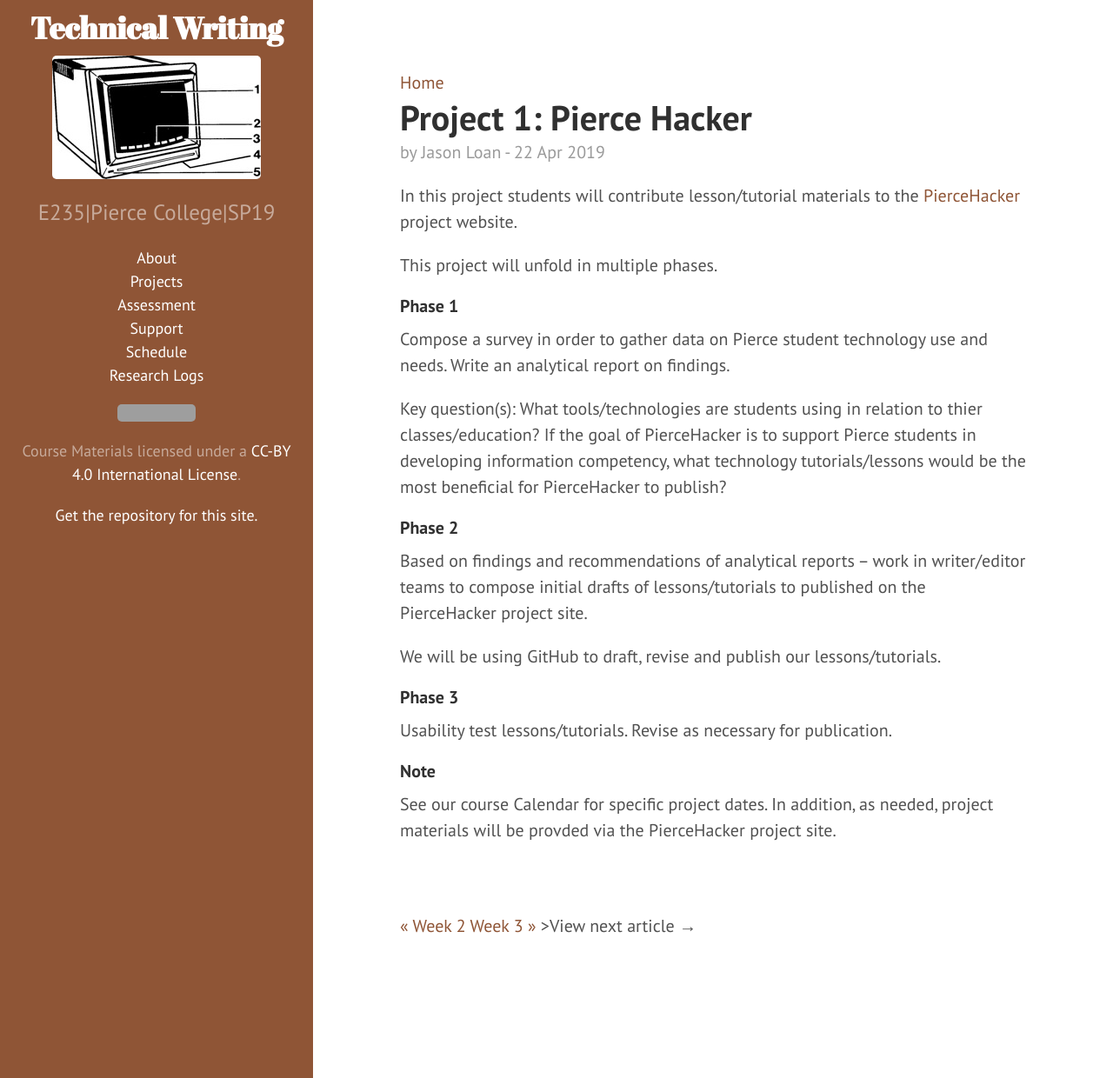
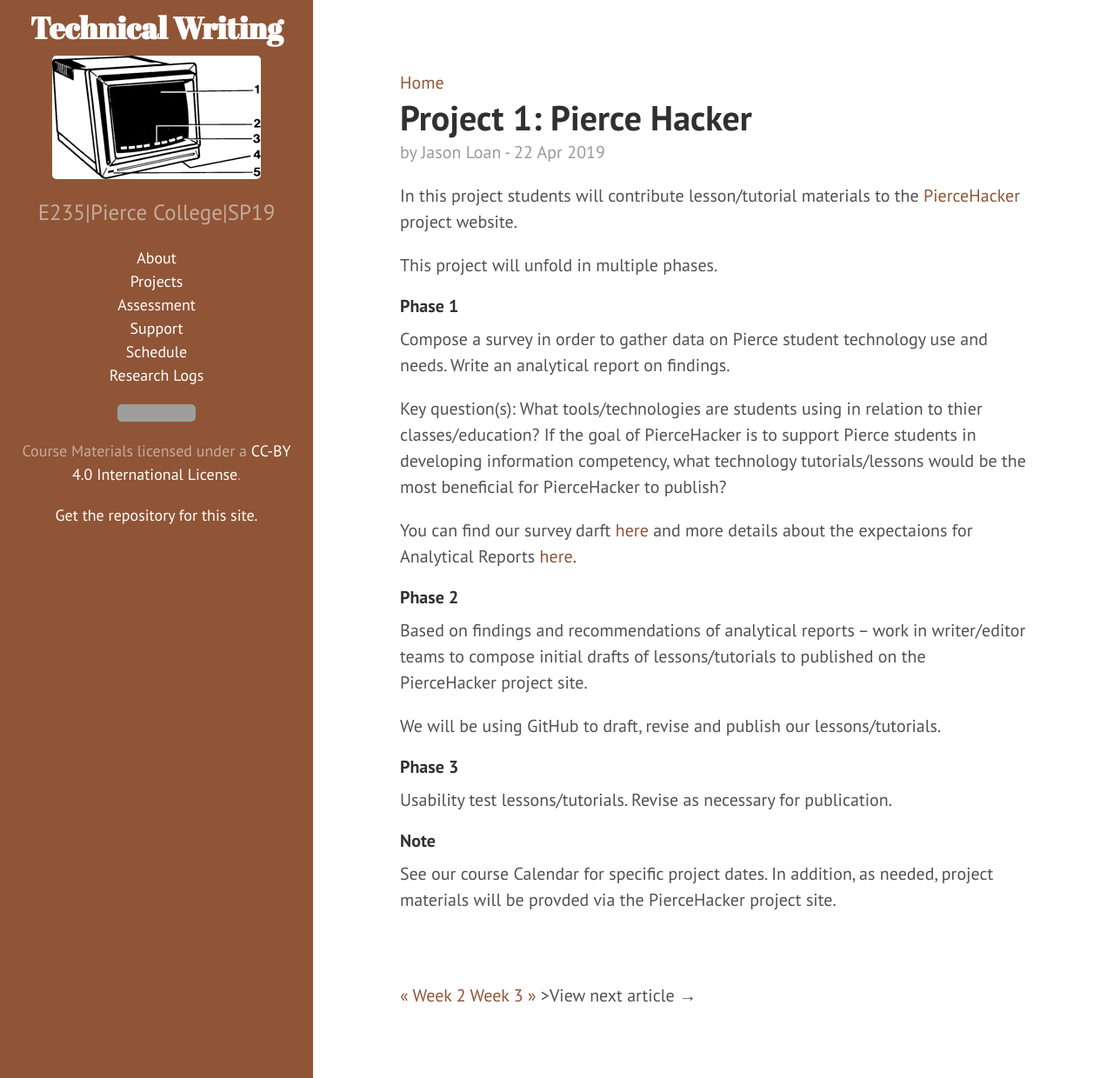
Before and after one commit to jloan/e235, a Jekyll site: the page built from _posts/2019-04-22-pierce-hacker-project.md, in a window 1280 px wide and 1240 px high. Shown: the whole window at 87% size. Built offline with Jekyll 4.4.1, drawn with Linux system fonts in a browser that asks for light colours; grey boxes are pictures that could not be loaded.

Commit message:
Update 2019-04-22-pierce-hacker-project.md

```diff
--- a/_posts/2019-04-22-pierce-hacker-project.md
+++ b/_posts/2019-04-22-pierce-hacker-project.md
@@ -16,6 +16,8 @@ Compose a survey in order to gather data on Pierce student technology use and ne
 
 Key question(s): What tools/technologies are students using in relation to thier classes/education? If the goal of PierceHacker is to support Pierce students in developing information competency, what technology tutorials/lessons would be the most beneficial for PierceHacker to publish?
 
+You can find our survey darft [here](https://forms.gle/qmAWrUh93AJ9o4Nv7) and more details about the expectaions for Analytical Reports [here](_posts/2019-05-01-phreport.md).
+
 #### Phase 2
 
 Based on findings and recommendations of analytical reports -- work in writer/editor teams to compose initial drafts of lessons/tutorials to published on the PierceHacker project site.
```
